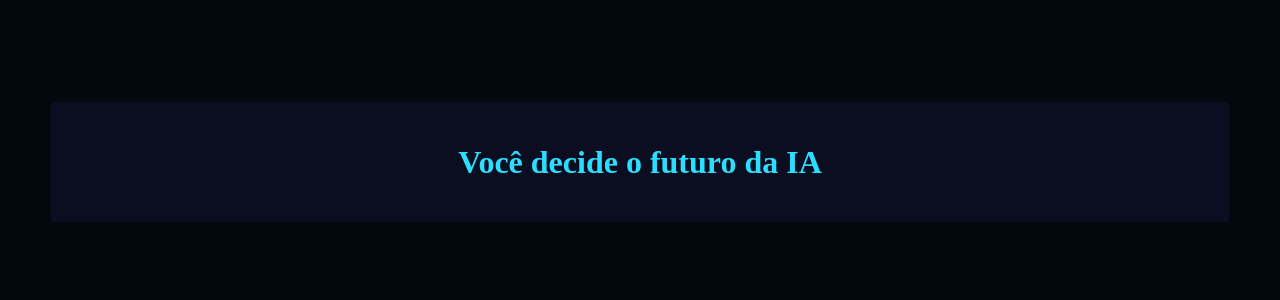
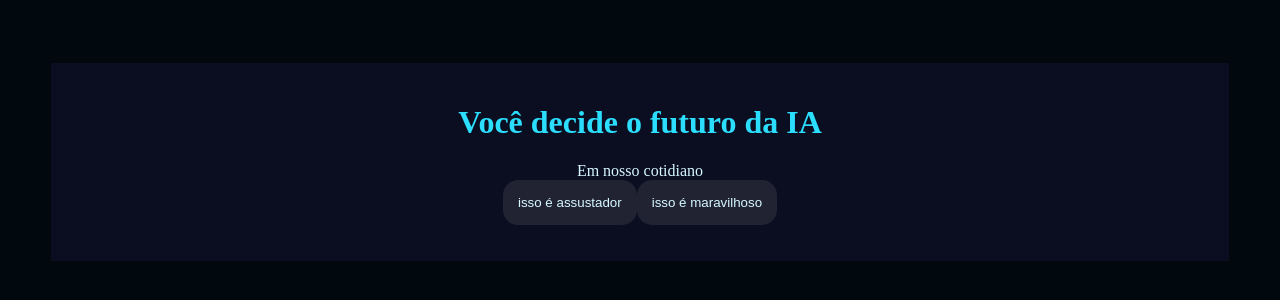
Before and after one commit to eliansomariva/utilizando-a-inteligencia-artificial, a plain HTML site: page index.html in a window 1280 px wide. Shown: the part 246-546 px from the top of the page. Drawn offline with Linux system fonts and the light colour scheme.

Commit message:
23/09
...........

```diff
--- a/index.html
+++ b/index.html
@@ -2,11 +2,13 @@
 <html lang="pt-br">
 <head>
     <meta charset="UTF-8">
+    <meta http-equiv="X-UA-Compatible" content="IE=edge">
     <meta name="viewport" content="width=device-width, initial-scale=1.0">
+    <title>Document</title>
     <link rel="stylesheet" href="style.css">
-    <title> interacao perguntas IA</title>
 </head>
 <body>
+
     <div class="caixa-principal">
         <h1>Você decide o futuro da IA</h1>
         <div class="caixa-perguntas"></div>
@@ -14,6 +16,7 @@
         <div class="caixa-resultado">
             <p class="texto-resultado"></p>
         </div>
+
     </div>
     <script src="script.js"></script>
 </body>
--- a/script.js
+++ b/script.js
@@ -1,99 +1,122 @@
-const caixaPrincipal = document.querySelector(".caixa-principal");
-const caixaPerguntas = document.querySelector(".caixa-perguntas");
-const caixaAlternativas = document.querySelector(".caixa-alternativas");
-const caixaResultado= document.querySelector(".caixa-resultado");
-const textoResultado = document.querySelector(".texto-resultado");
+const caixaPrincipal=document.querySelector(".caixa-principal");
+const caixaPerguntas=document.querySelector(".caixa-perguntas");
+const caixaAlternativas=document.querySelector(".caixa-alternativas");
+const caixaResultado=document.querySelector(".caixa-resultado");
+const textoResultado=document.querySelector(".texto-resultado");
 
 const perguntas = [
 {
-    enunciado: "Assim que saiu da escola você se depara com uma nova tecnologia, um chat que consegue responder todas as dúvidas que uma pessoa pode ter, ele também gera imagens e áudios hiper-realistas. Qual o primeiro pensamento?",
-    alternativas: [
+    enunciado: "Em nosso cotidiano  ",
+    alternativas:[
         {
-     texto:"Isso é assustador!",
-  afirmacao:"afirmacao"
+        texto:"isso é assustador",
+        afirmacao:"afirmação"
         },
         {
-      texto:"Isso é maravilhoso!",
-  afirmacao:"afirmacao"
+       texto:"isso é maravilhoso",
+       afirmacao:"afirmação"
         }
 
     ]
 },
+
 {
 
-    enunciado: "Com a descoberta desta tecnologia, chamada Inteligência Artificial (IA), uma professora de tecnologia da escola decidiu fazer uma sequência de aulas sobre esta tecnologia. No fim de uma aula ela pede que você escreva um trabalho sobre o uso de IA em sala de aula. Qual atitude você toma?",
-    alternativas: [
-       {
+        enunciado: "Com a descoberta desta tecnologia, chamada Inteligência Artificial (IA), uma professora de tecnologia da escola decidiu fazer uma sequência de aulas sobre esta tecnologia. No fim de uma aula ela pede que você escreva um trabalho sobre o uso de IA em sala de aula. Qual atitude você toma",
+        alternativas:[{
             texto:"Utiliza uma ferramenta de busca na internet que utiliza IA para que ela ajude a encontrar informações relevantes para o trabalho e explique numa linguagem que facilite o entendimento.",
-afirmacao:"afirmacao"
+            afirmacao:"afirmação"
         },
         {
            texto:"Escreve o trabalho com base nas conversas que teve com colegas, algumas pesquisas na internet e conhecimentos próprios sobre o tema.",
-afirmacao:"afirmacao"
+           afirmacao:"afirmação"
         }
-
         ]
     },
+
+
     {
-    enunciado:  "Após a elaboração do trabalho, a professora realizou um debate entre a turma para entender como foi realizada a pesquisa e escrita. Nessa conversa também foi levantado um ponto muito importante: como a IA impacta o trabalho do futuro. Nesse debate, como você se posiciona?",
 
-    alternativas: [
+        enunciado: "Após a elaboração do trabalho, a professora realizou um debate entre a turma para entender como foi realizada a pesquisa e escrita. Nessa conversa também foi levantado um ponto muito importante: como a IA impacta o trabalho do futuro. Nesse debate, como você se posiciona?",
+        alternativas:[
             {
             texto:"Defende a ideia de que a IA pode criar novas oportunidades de emprego e melhorar habilidades humanas.",
-afirmacao:"afirmacao"
+            afirmacao:"afrimação"
             },
             {
             texto:"Me preocupo com as pessoas que perderão seus empregos para máquinas e defendo a importância de proteger os trabalhadores.",
-afirmacao:"afirmacao"
+            afirmacao:"afirmação"
             }
         ]
     },
+
     {
+
         enunciado: "Ao final da discussão, você precisou criar uma imagem no computador que representasse o que pensa sobre IA. E agora?",
-
-    alternativas: [
+        alternativas:[
             {
             texto:"Criar uma imagem utilizando uma plataforma de design como o Paint.",
-afirmacao:"afirmacao"
+            afirmacao:"afirmação"
         },
         {
             texto:"Criar uma imagem utilizando um gerador de imagem de IA.",
+            afirmacao:"afirmação"
         }
         ]
     },
+
     {
-    enunciado:  "Você tem um trabalho em grupo de biologia para entregar na semana seguinte, o andamento do trabalho está um pouco atrasado e uma pessoa do seu grupo decidiu fazer com ajuda de uma IA. O problema é que o trabalho está totalmente igual ao do chat. O que você faz?",
 
-    alternativas: [
+        enunciado: "Você tem um trabalho em grupo de biologia para entregar na semana seguinte, o andamento do trabalho está um pouco atrasado e uma pessoa do seu grupo decidiu fazer com ajuda de uma IA. O problema é que o trabalho está totalmente igual ao do chat. O que você faz?",
+        alternativas:[
             {
             texto:"Escrever comandos para o chat é uma forma de contribuir com o trabalho, por isso não é um problema utilizar o texto inteiro.",
-afirmacao:"afirmacao"
+            afirmacao:"afirmação"
             },
         {
             texto:"O chat pode ser uma tecnologia muito avançada, mas é preciso manter a atenção pois toda máquina erra, por isso revisar o trabalho e contribuir com as perspectivas pessoais é essencial.",
-afirmacao:"afirmacao"
+            afirmacao:"afirmação"
         }
-
-
         ]
-}
+    },
 ];
 
 let atual = 0;
 let perguntaAtual;
-function mostraPerunta(){
-    perguntaAtual = pegunt[atual];
-    caixaPeruntas.textContent = perguntaAtual.enunciado;
+let historiaFinal = "";
+
+function mostraPergunta(){
+    if (atual >= perguntas.length){
+        mostraResultado();
+        return;
+    }
+    perguntaAtual = perguntas[atual];
+    caixaPerguntas.textContent = perguntaAtual.enunciado;
+    caixaAlternativas.textContent = "";
     mostraAlternativas();
     }
 
-function mosraAlternativas(){
-    for(const alternatia of peruntaAtual.alternativas){
+    function mostraAlternativas(){
+    for(const alternativa of perguntaAtual.alternativas){
     const botaoAlternativas = document.createElement("button");
-    botaoAlternativas.textContent = alternativas;
+    botaoAlternativas.textContent = alternativa.texto;
+    botaoAlternativas.addEventListener("click",() => respostaSelecionada(alternativa));
     caixaAlternativas.appendChild(botaoAlternativas);
     }
+     }
+
+     function respostaSelecionada(opcaoSelecionada){
+        const afirmacoes = opcaoSelecionada. afirmacoes;
+        historiaFinal += afirmacoes + "" ;
+        atual++;
+        mostraPergunta();
 
      }
 
+     function mostraResultado(){
+        caixaPerguntas.textContent = "Em 2049...";
+        textoResultado.textContent = historiaFinal;
+        caixaAlternativas.textContent = "";
+     }
+
      mostraPergunta();
--- a/style.css
+++ b/style.css
@@ -26,3 +26,17 @@ body{
 h1{
     color: var(--cor-destaque);
 }
+
+button{
+    background-color: var(--cor-secundaria);
+    color: var(--cor-texto);
+    border: none;
+    border-radius: 15px;
+    padding: 15px;
+    transition: backgroud-color 0.5s;
+}
+
+button:hover{
+    background-color: var(--cor-destaque);
+    color: var(--cor-principal);
+}
```
Lines whose indentation alone changed are shown as unchanged.
